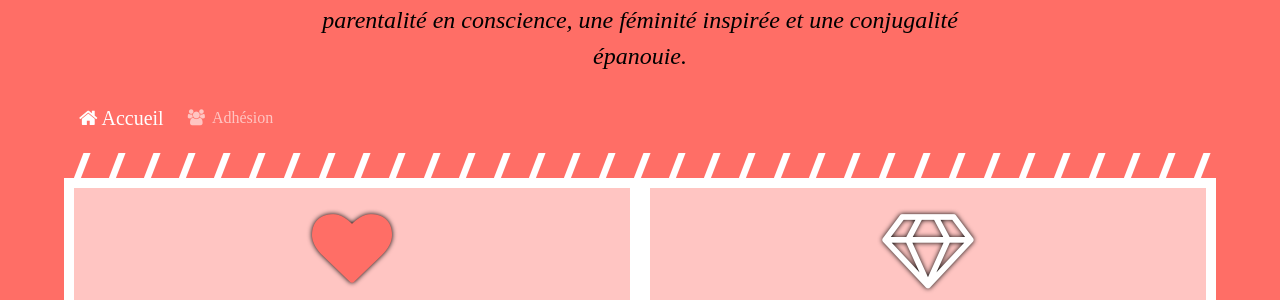
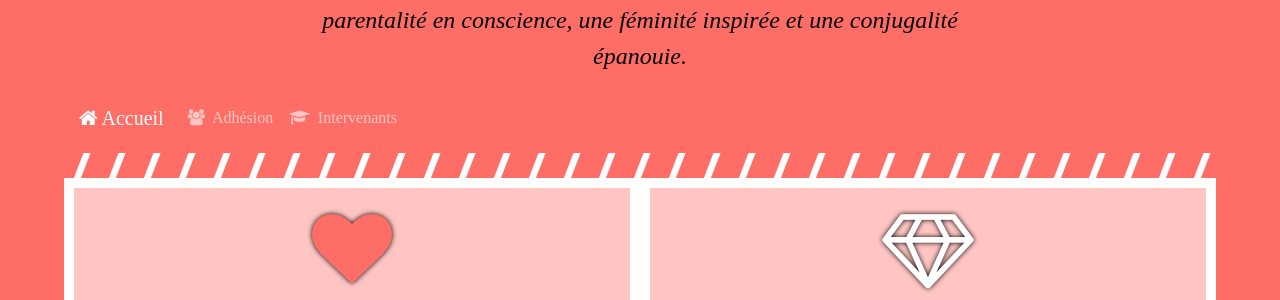
Before and after one commit to julien66/Mater-Happy, a Jekyll site: the page built from index.md, in a window 1280 px wide. Shown: the part 178-478 px from the top of the page. Built offline with Jekyll 4.4.1, drawn with Linux system fonts in a browser that asks for light colours; some web fonts are replaced.

Commit message:
Page intervenants.md

```diff
--- a/_config.yml
+++ b/_config.yml
@@ -31,6 +31,7 @@ plugins:
 # A list of the pages to display in the navigation bar
 header_pages:
   - adhesion.md
+  - intervenants.md
 
 # Exclude from processing.
 # The following items will not be processed, by default. Create a custom list
```
